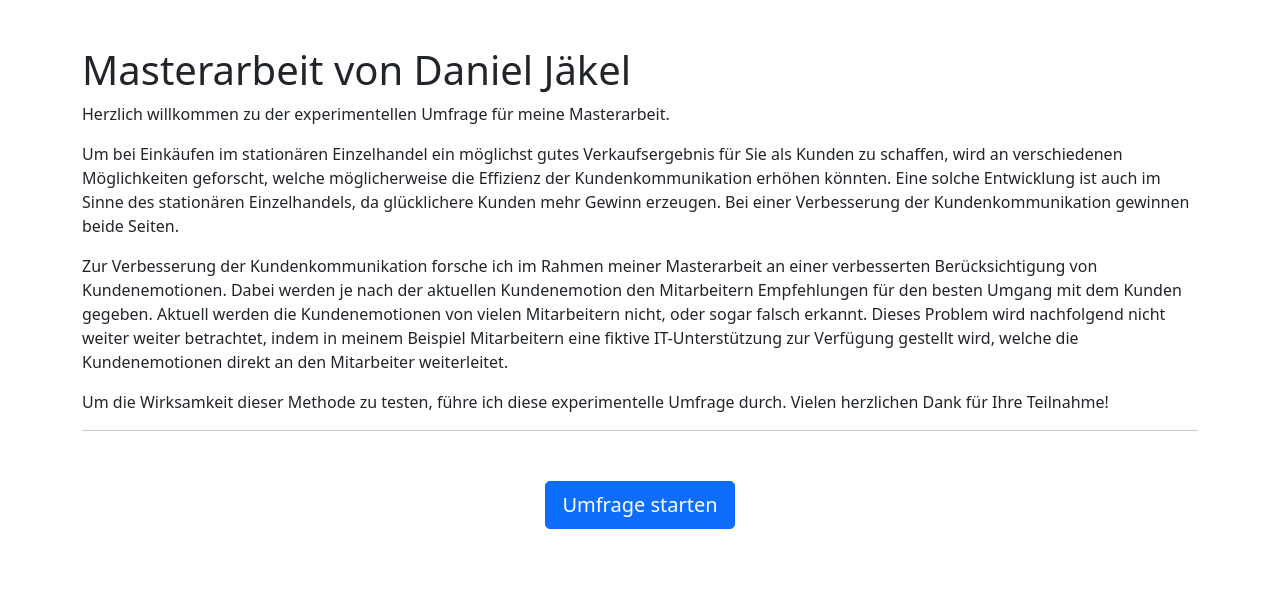
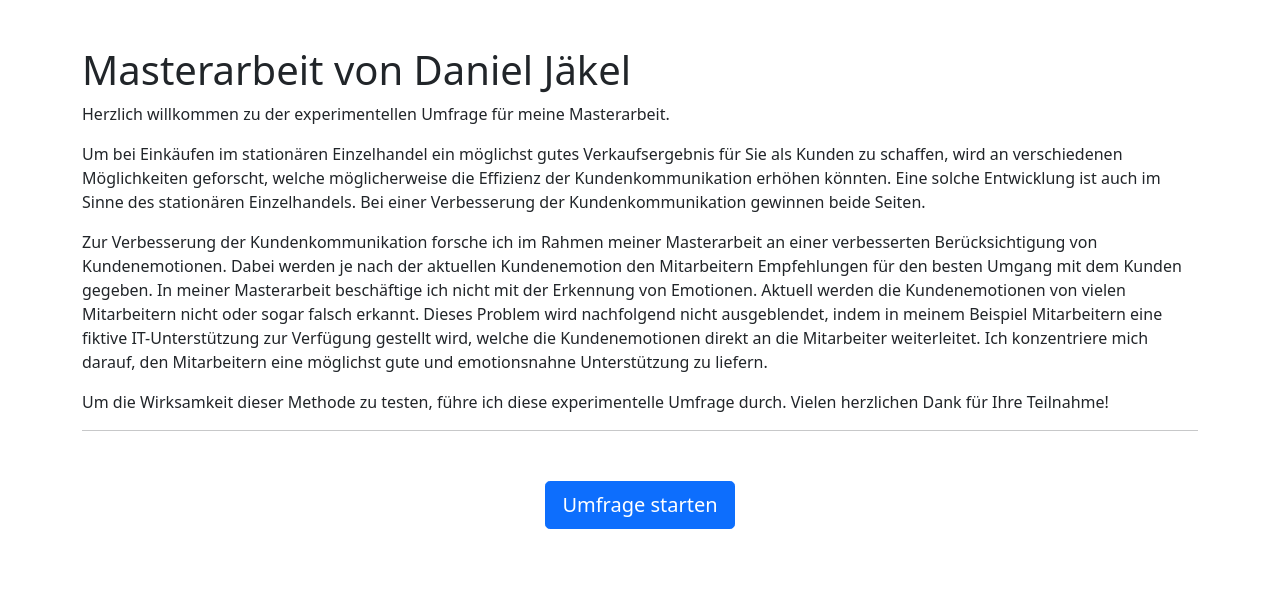
Before and after one commit to Kigstn/master-thesis, a Python web app: template app/templates/root.html in a window 1280 px wide. Shown: the part 54-668 px from the top of the page. Run offline with Jinja, Linux system fonts and the light colour scheme; the template is opened without the code that fills it, so the values that code supplies are empty.

Commit message:
change intro text

```diff
--- a/app/templates/root.html
+++ b/app/templates/root.html
@@ -10,10 +10,10 @@
         Herzlich willkommen zu der experimentellen Umfrage für meine Masterarbeit.
     </p>
     <p>
-        Um bei Einkäufen im stationären Einzelhandel ein möglichst gutes Verkaufsergebnis für Sie als Kunden zu schaffen, wird an verschiedenen Möglichkeiten geforscht, welche möglicherweise die Effizienz der Kundenkommunikation erhöhen könnten. Eine solche Entwicklung ist auch im Sinne des stationären Einzelhandels, da glücklichere Kunden mehr Gewinn erzeugen. Bei einer Verbesserung der Kundenkommunikation gewinnen beide Seiten.
+        Um bei Einkäufen im stationären Einzelhandel ein möglichst gutes Verkaufsergebnis für Sie als Kunden zu schaffen, wird an verschiedenen Möglichkeiten geforscht, welche möglicherweise die Effizienz der Kundenkommunikation erhöhen könnten. Eine solche Entwicklung ist auch im Sinne des stationären Einzelhandels. Bei einer Verbesserung der Kundenkommunikation gewinnen beide Seiten.
     </p>
     <p>
-        Zur Verbesserung der Kundenkommunikation forsche ich im Rahmen meiner Masterarbeit an einer verbesserten Berücksichtigung von Kundenemotionen. Dabei werden je nach der aktuellen Kundenemotion den Mitarbeitern Empfehlungen für den besten Umgang mit dem Kunden gegeben. Aktuell werden die Kundenemotionen von vielen Mitarbeitern nicht, oder sogar falsch erkannt. Dieses Problem wird nachfolgend nicht weiter weiter betrachtet, indem in meinem Beispiel Mitarbeitern eine fiktive IT-Unterstützung zur Verfügung gestellt wird, welche die Kundenemotionen direkt an den Mitarbeiter weiterleitet.
+        Zur Verbesserung der Kundenkommunikation forsche ich im Rahmen meiner Masterarbeit an einer verbesserten Berücksichtigung von Kundenemotionen. Dabei werden je nach der aktuellen Kundenemotion den Mitarbeitern Empfehlungen für den besten Umgang mit dem Kunden gegeben. In meiner Masterarbeit beschäftige ich nicht mit der Erkennung von Emotionen. Aktuell werden die Kundenemotionen von vielen Mitarbeitern nicht oder sogar falsch erkannt. Dieses Problem wird nachfolgend nicht ausgeblendet, indem in meinem Beispiel Mitarbeitern eine fiktive IT-Unterstützung zur Verfügung gestellt wird, welche die Kundenemotionen direkt an die Mitarbeiter weiterleitet. Ich konzentriere mich darauf, den Mitarbeitern eine möglichst gute und emotionsnahne Unterstützung zu liefern.
     </p>
     <p>
         Um die Wirksamkeit dieser Methode zu testen, führe ich diese experimentelle Umfrage durch. Vielen herzlichen Dank für Ihre Teilnahme!
```
